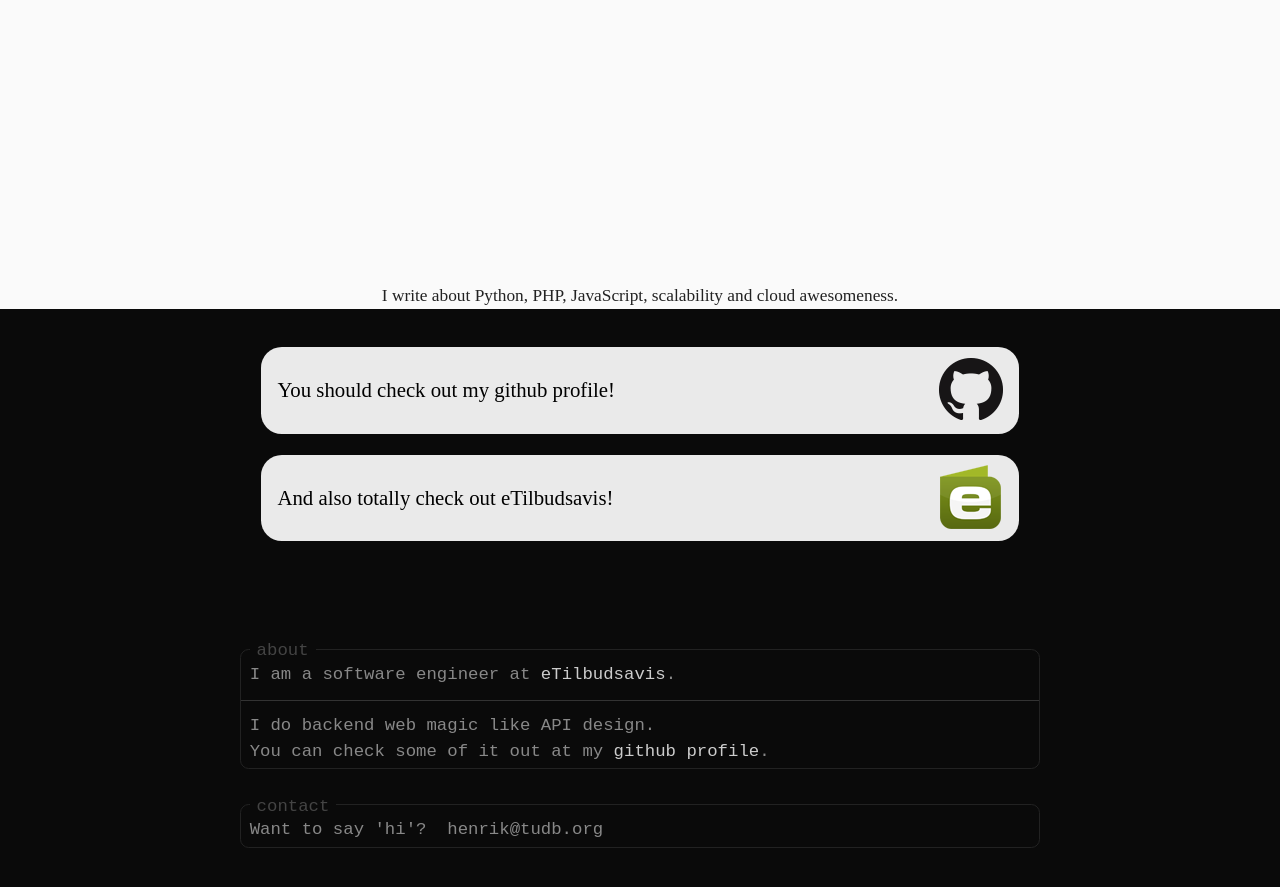
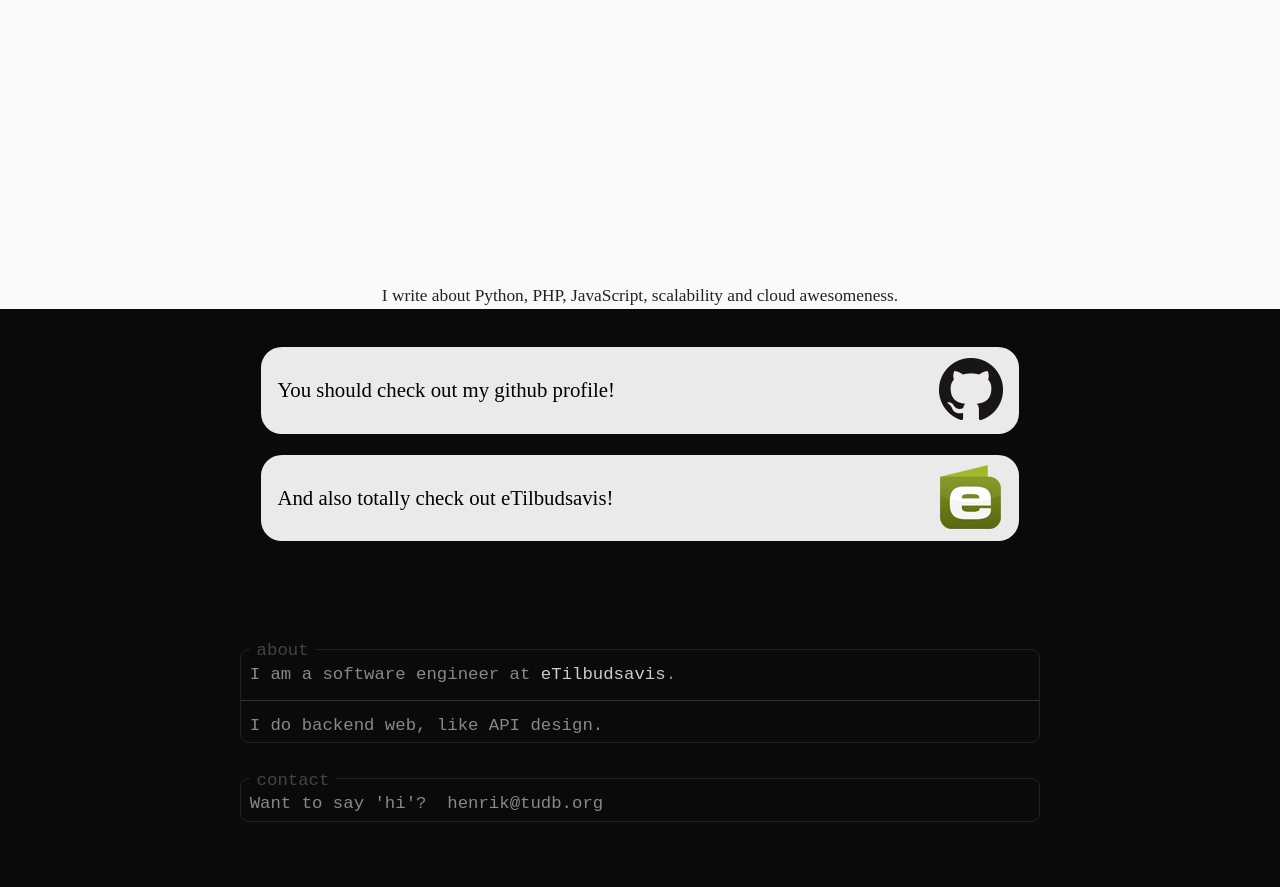
Before and after one commit to henriktudborg/henriktudborg.github.io, a Jekyll site: the page built from index.html, in a window 1280 px wide and 900 px high, scrolled down 591 px. Shown: the top 887 px of the window. Built offline with Jekyll 4.4.1, drawn with Linux system fonts in a browser that asks for light colours; some web fonts are replaced; Markdown is read by kramdown in place of the engine named in the settings.

Commit message:
revising footer text

```diff
--- a/_layouts/default.html
+++ b/_layouts/default.html
@@ -55,8 +55,7 @@
                     </div>
                     <hr>
                     <div class="footer-fieldset-inner">
-                        <p>I do backend web magic like API design.<br>
-                        You can check some of it out at my <a href="https://github.com/tbug">github profile</a>.</p>
+                        <p>I do backend web, like API design.</p>
                     </div>
                 </div>
                 <div class="footer-fieldset">
```
